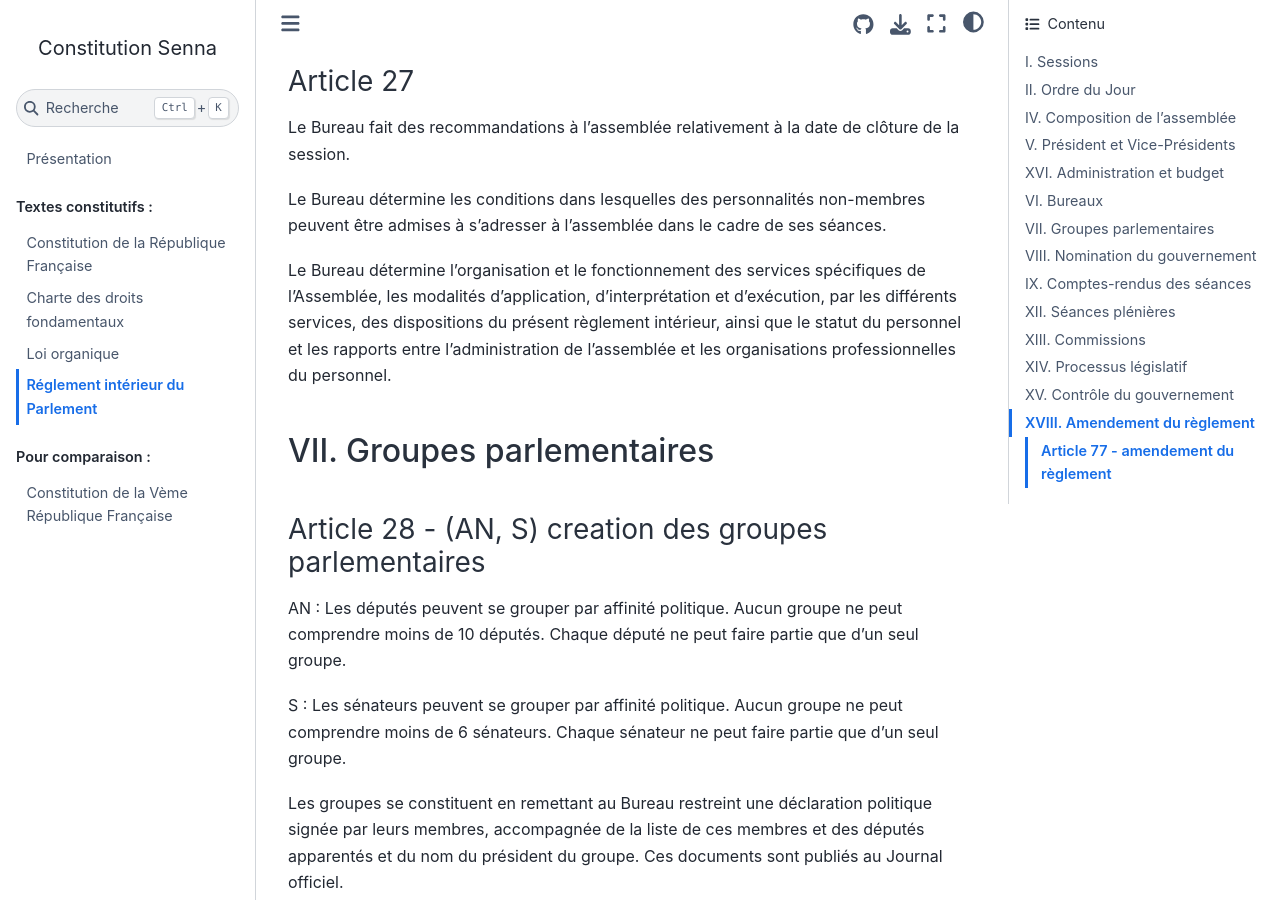
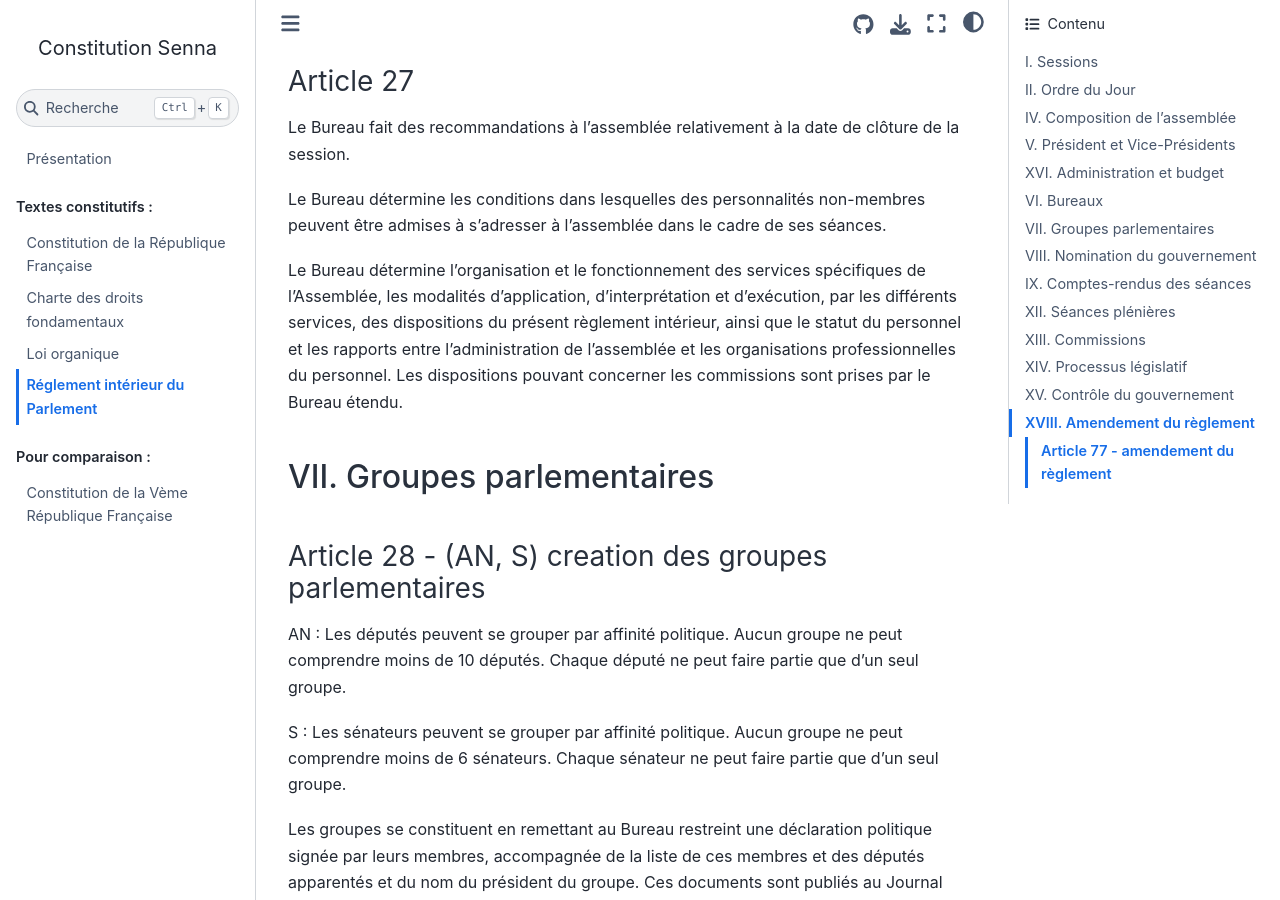
Before and after one commit to Gouvernathor/senna, a Sphinx documentation site: the page built from source/reglement_interieur.rst, in a window 1280 px wide and 900 px high, scrolled down 8970 px. Built offline with Sphinx 7.4.7 and the Sphinx Book theme 1.1.4, drawn with Linux system fonts in a browser that asks for light colours.

Commit message:
utilisation du bureau étendu

```diff
--- a/source/reglement_interieur.rst
+++ b/source/reglement_interieur.rst
@@ -296,7 +296,7 @@
 
 Le Bureau détermine les conditions dans lesquelles des personnalités non-membres peuvent être admises à s'adresser à l'assemblée dans le cadre de ses séances.
 
-Le Bureau détermine l'organisation et le fonctionnement des services spécifiques de l'Assemblée, les modalités d'application, d'interprétation et d'exécution, par les différents services, des dispositions du présent règlement intérieur, ainsi que le statut du personnel et les rapports entre l'administration de l'assemblée et les organisations professionnelles du personnel.
+Le Bureau détermine l'organisation et le fonctionnement des services spécifiques de l'Assemblée, les modalités d'application, d'interprétation et d'exécution, par les différents services, des dispositions du présent règlement intérieur, ainsi que le statut du personnel et les rapports entre l'administration de l'assemblée et les organisations professionnelles du personnel. Les dispositions pouvant concerner les commissions sont prises par le Bureau étendu.
 
 ---------------------------
 VII. Groupes parlementaires
```
